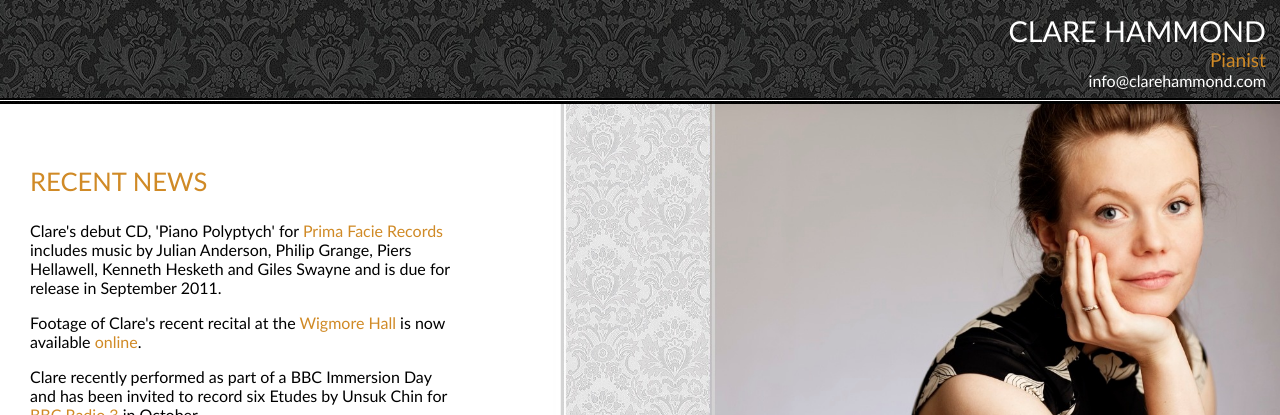
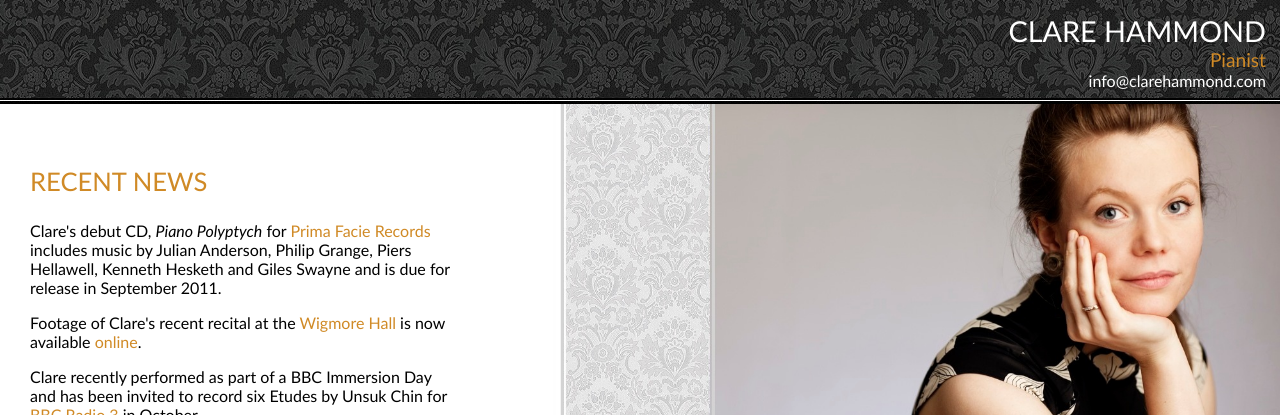
Before and after one commit to hammonc/clarehammond.com, a Jekyll site: the page built from index.html, in a window 1280 px wide. Shown: the top 415 px of the page. Built offline with Jekyll 4.4.1, drawn with Linux system fonts in a browser that asks for light colours.

Commit message:
added apostrophes and a few italics

```diff
--- a/chamber-repertoire.html
+++ b/chamber-repertoire.html
@@ -27,7 +27,7 @@
 <p>Horn Trio in E flat major, Op. 40</p>
 
 <h4>BRIDGE</h4>
-<p>Piano Trio No. 1 in C minor,“Phantasie”</p>
+<p>Piano Trio No. 1 in C minor, “Phantasie”</p>
 
 <h4>FARRENC</h4>
 <p>Piano Trio in E flat major, Op. 33</p>
@@ -88,7 +88,7 @@
 <p><em>Hungarian Dances</em>, No.s 1, 13 and 14</p>
 
 <h4>CHAUSSON</h4>
-<p>Poème</p>
+<p><em>Poème</em></p>
 
 <h4>CORELLI</h4>
 <p>Sonata No. 12, 'La Folia'</p>
@@ -125,7 +125,7 @@
 <h3 id="piano-and-viola">PIANO AND VIOLA</h3>
 
 <h4>PROKOFIEV</h4>
-<p>Romeo and Juliet Suite (selection)</p>
+<p><em>Romeo and Juliet Suite</em> (selection)</p>
 
 <h3 id="piano-and-cello">PIANO AND CELLO</h3>
 
--- a/index.html
+++ b/index.html
@@ -7,7 +7,7 @@
 </div>
 <div id="news">
   <h3 class="page-heading">RECENT NEWS</h3>
-  <p>Clare's debut CD, 'Piano Polyptych' for <a href="http://www.primafacie.ascrecords.com/index.html" target="_blank">Prima Facie Records</a> includes music by Julian Anderson, Philip Grange, Piers Hellawell, Kenneth Hesketh and Giles Swayne and is due for release in September 2011.</p>
+  <p>Clare's debut CD, <em>Piano Polyptych</em> for <a href="http://www.primafacie.ascrecords.com/index.html" target="_blank">Prima Facie Records</a> includes music by Julian Anderson, Philip Grange, Piers Hellawell, Kenneth Hesketh and Giles Swayne and is due for release in September 2011.</p>
   <p>Footage of Clare's recent recital at the <a href="http://www.wigmore-hall.org.uk/" target="_blank">Wigmore Hall</a> is now available <a href="recordings.html">online</a>.</p>
   <p>Clare recently performed as part of a BBC Immersion Day and has
   been invited to record six Etudes by Unsuk Chin for <a href="http://www.bbc.co.uk/radio3/" target="_blank">BBC Radio 3</a> in October.</p>
--- a/solo-repertoire.html
+++ b/solo-repertoire.html
@@ -34,7 +34,7 @@
   <tr><td>Ligeti</td><td>Etudes Nos. 10-11 (En suspens, Der Zauberlehrling)</td></tr>
   <tr><td>Liszt</td><td>Concert Studies (Waldesrauschen, Gnomenreigen, La Leggierezza)</td></tr>
   <tr><td>Liszt</td><td>Selection from <em>Années de Pèlerinage</em> (Au bord d'une source, Le lac de Wallenstadt, Vallée d'Obermann, Sonetto 123 del Petrarca, Sposalizio, Les jeux d'eaux à la Villa d'Este)</td></tr>
-  <tr><td>Liszt</td><td>Funérailles from <em>Harmonies Poétiques et Religieuses</em></td></tr>
+  <tr><td>Liszt</td><td>'Funérailles' from <em>Harmonies Poétiques et Religieuses</em></td></tr>
   <tr><td>Liszt</td><td><em>Marche Indienne</em>, paraphrase of Meyerbeer's L'Africaine</td></tr>
   <tr><td>Martin</td><td>Preludes Nos. 3-5</td></tr>
   <tr><td>Mendelssohn</td><td><em>Variations Sérieuses</em>, Op. 54</td></tr>
```
